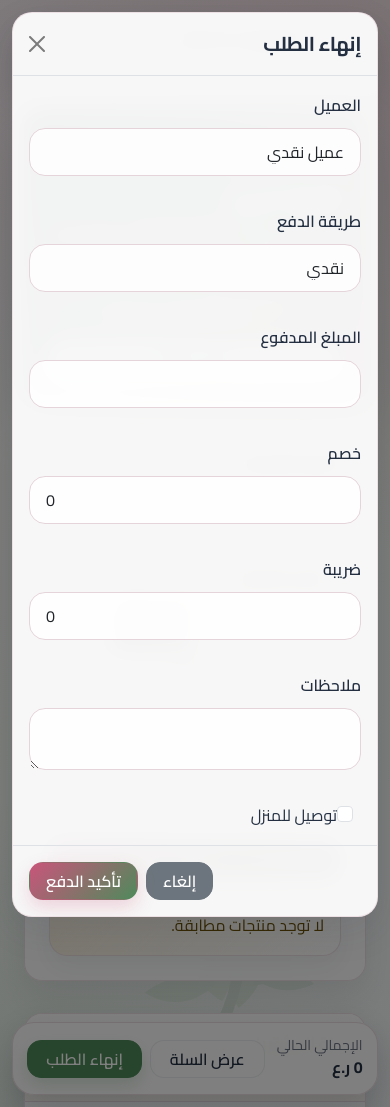
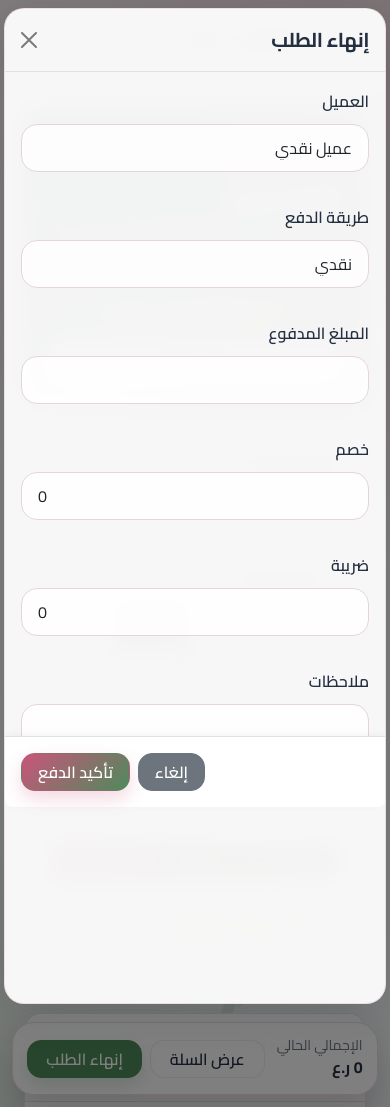
Before and after one commit to majidalaamri85-cmd/flower, a Django app: page /sales/pos/ in a window 390 px wide, after a click on "إنهاء الطلب". Run offline with Django 5.2, Linux system fonts and the light colour scheme; the visitor is signed in with stand-in values (Sample User, id 1); data that the repository does not hold is empty; some libraries are stand-ins or nearby versions.

Commit message:
تحسين عرض نافذة إنهاء الطلب للجوال (sticky footer وoverflow)

```diff
--- a/templates/sales/pos.html
+++ b/templates/sales/pos.html
@@ -77,6 +77,32 @@
     </div>
 </div>
 
+<style>
+@media (max-width: 600px) {
+  #checkoutModal .modal-dialog {
+    max-width: 98vw;
+    margin: 0.5rem auto;
+  }
+  #checkoutModal .modal-content {
+    min-height: 90vh;
+    display: flex;
+    flex-direction: column;
+  }
+  #checkoutModal .modal-body {
+    flex: 1 1 auto;
+    overflow-y: auto;
+    max-height: 60vh;
+    padding-bottom: 1rem;
+  }
+  #checkoutModal .modal-footer {
+    position: sticky;
+    bottom: 0;
+    background: #fff;
+    z-index: 10;
+    box-shadow: 0 -2px 8px rgba(0,0,0,0.04);
+  }
+}
+</style>
 <div class="modal fade" id="checkoutModal" tabindex="-1">
     <div class="modal-dialog modal-lg modal-dialog-scrollable">
         <div class="modal-content">
```
